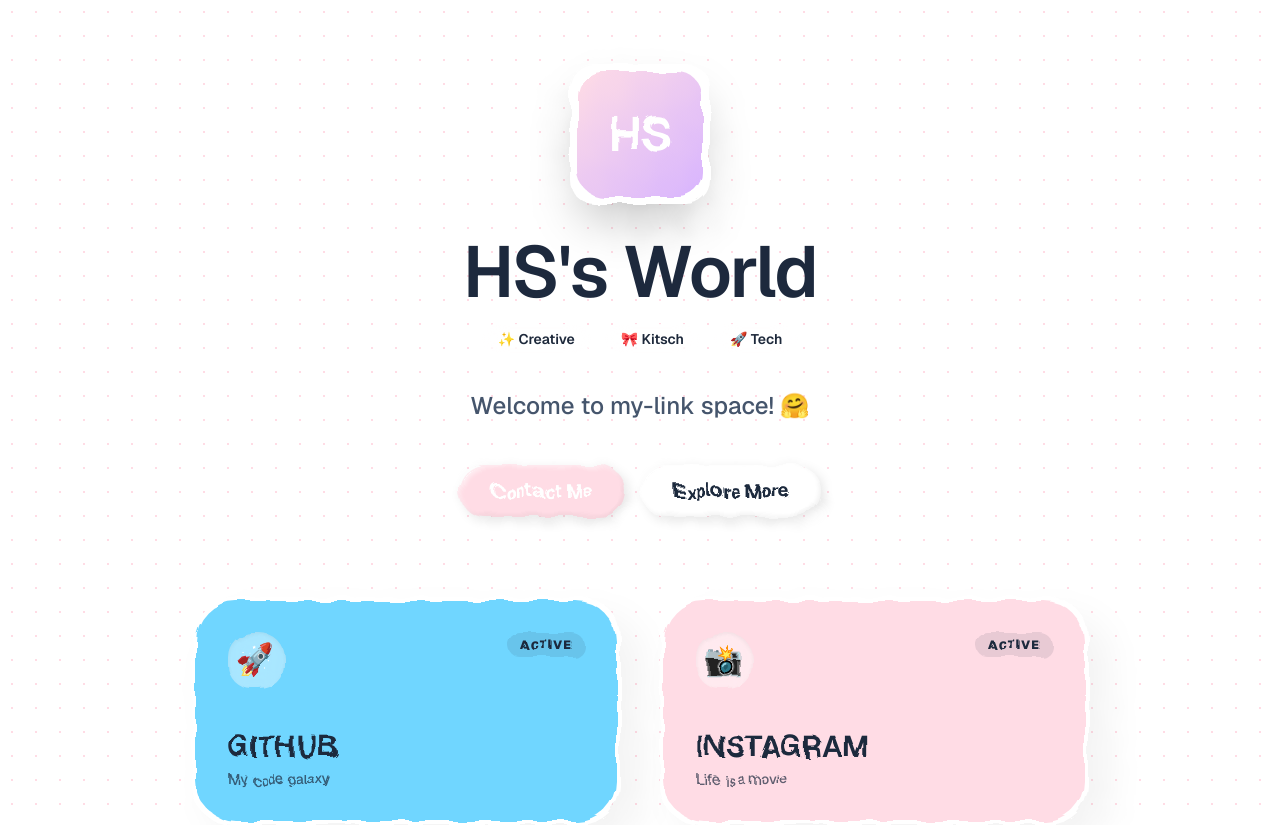
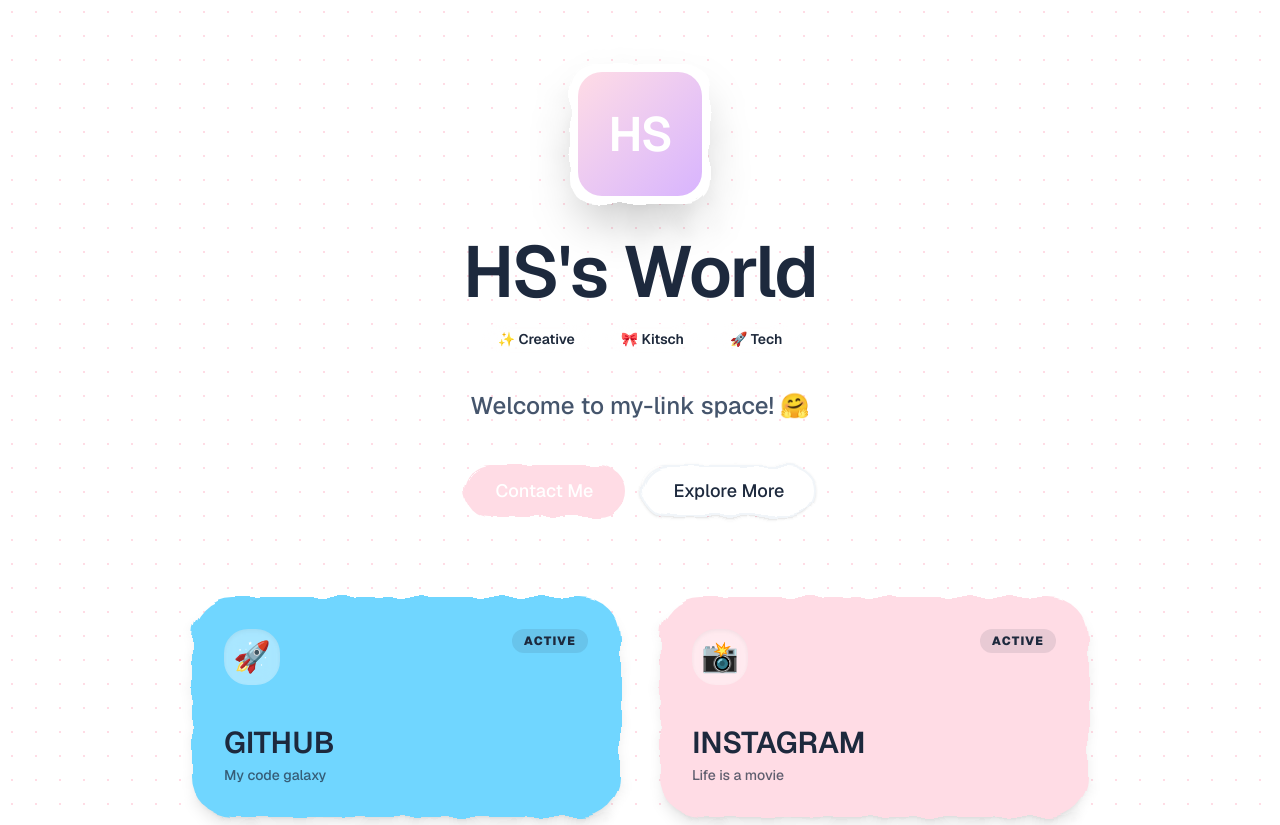
Before and after one commit to KimHaeSeul/my-link, a Next.js app in the folder my-profile/: page / in a window 1280 px wide. Shown: the top 825 px of the page. Built offline with nearby package versions, Linux system fonts and the light colour scheme.

Commit message:
style: 물결(Wavy) 필터를 배경 레이어에만 한정 적용하여 텍스트 가독성 확보

```diff
--- a/my-profile/app/page.tsx
+++ b/my-profile/app/page.tsx
@@ -27,11 +27,14 @@
         {/* Profile Header */}
         <div className="flex flex-col items-center text-center mb-20">
           <div className="relative mb-8">
-            <div
-              className="w-[140px] h-[140px] bg-white p-2 shadow-2xl blob-shape overflow-hidden"
-              style={{ filter: "url(#wavy-edge)" }}
-            >
-              <div className="w-full h-full rounded-[inherit] bg-gradient-to-br from-bubblegum-pink to-lavender-dream flex items-center justify-center text-white text-5xl font-semibold tracking-tight">
+            <div className="w-[140px] h-[140px] relative blob-shape">
+              {/* Wavy Background Layer */}
+              <div
+                className="absolute inset-0 bg-white shadow-2xl blob-shape"
+                style={{ filter: "url(#wavy-edge)" }}
+              />
+              {/* Content Layer (Legible) */}
+              <div className="absolute inset-2 blob-shape bg-gradient-to-br from-bubblegum-pink to-lavender-dream flex items-center justify-center text-white text-5xl font-semibold tracking-tight">
                 HS
               </div>
             </div>
@@ -52,17 +55,19 @@
           </p>
 
           <div className="flex gap-4">
-            <button
-              className="clay-btn bg-bubblegum-pink text-white text-lg"
-              style={{ filter: "url(#wavy-edge)" }}
-            >
-              Contact Me
+            <button className="relative px-8 py-3 group">
+              <div
+                className="absolute inset-0 bg-bubblegum-pink rounded-full"
+                style={{ filter: "url(#wavy-edge)" }}
+              />
+              <span className="relative text-white text-lg font-medium">Contact Me</span>
             </button>
-            <button
-              className="clay-btn bg-white text-slate-800 text-lg"
-              style={{ filter: "url(#wavy-edge)" }}
-            >
-              Explore More
+            <button className="relative px-8 py-3 group">
+              <div
+                className="absolute inset-0 bg-white border-2 border-slate-100 rounded-full shadow-sm"
+                style={{ filter: "url(#wavy-edge)" }}
+              />
+              <span className="relative text-slate-800 text-lg font-medium">Explore More</span>
             </button>
           </div>
         </div>
@@ -74,10 +79,16 @@
               href={link.url}
               target="_blank"
               rel="noopener noreferrer"
-              className="cloud-card p-1 group overflow-visible"
-              style={{ filter: "url(#wavy-edge)" }}
+              className="relative group min-h-[220px]"
             >
-              <div className={`${link.color} w-full h-full p-8 flex flex-col justify-between min-h-[220px] rounded-[inherit]`}>
+              {/* Wavy Background Layer */}
+              <div
+                className={`absolute inset-0 ${link.color} shadow-lg rounded-[40px]`}
+                style={{ filter: "url(#wavy-edge)" }}
+              />
+
+              {/* Content Layer (Legible) */}
+              <div className="relative w-full h-full p-8 flex flex-col justify-between z-10">
                 <div className="flex justify-between items-start">
                   <div className="w-14 h-14 rounded-3xl bg-white/40 backdrop-blur-sm flex items-center justify-center text-3xl shadow-inner">
                     {link.icon}
```
